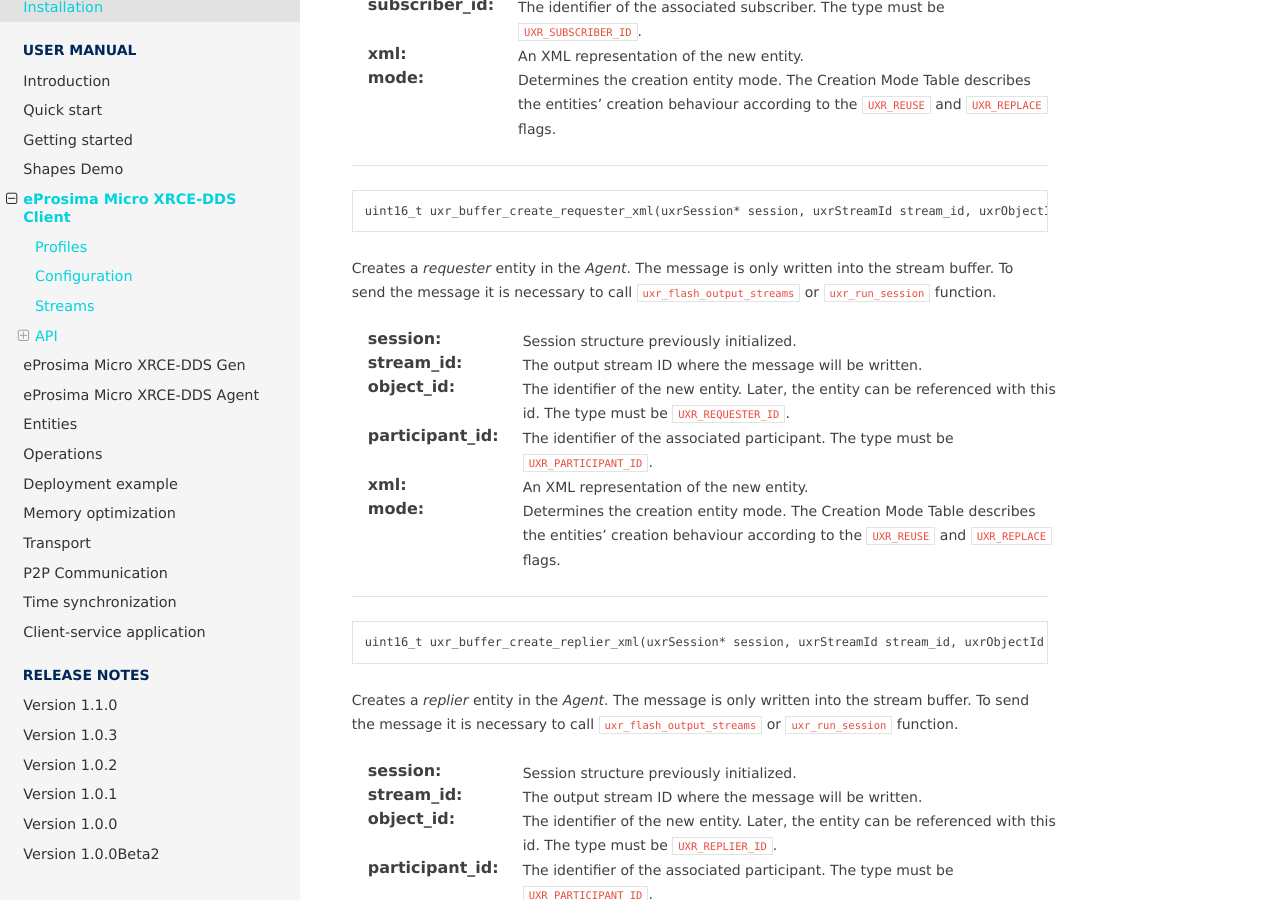
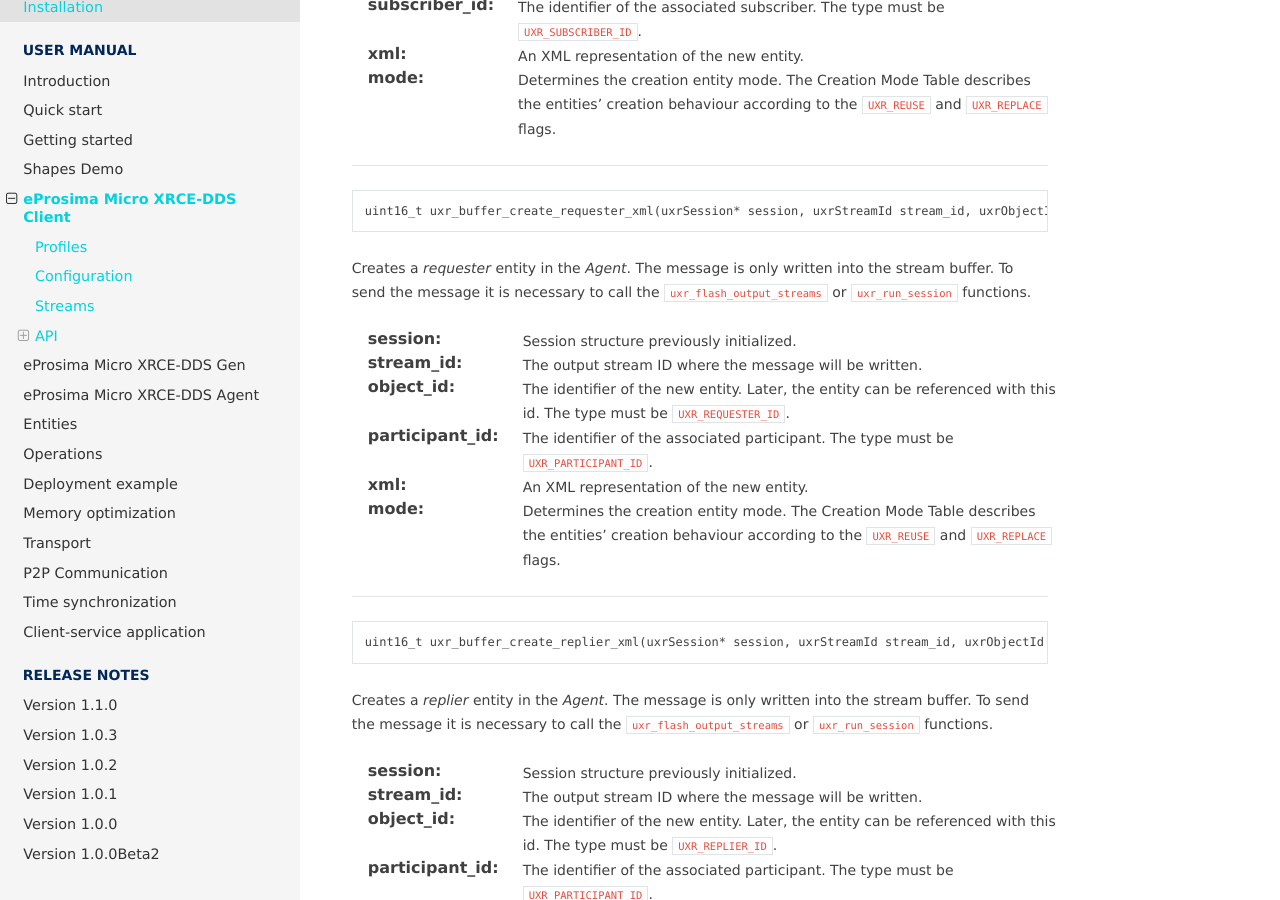
Before and after one commit to eProsima/Micro-XRCE-DDS-docs, a Sphinx documentation site: the page built from docs/client.rst, in a window 1280 px wide and 900 px high, scrolled down 12563 px. Built offline with Sphinx 7.4.7 and the Read the Docs theme 2.0.0, drawn with Linux system fonts in a browser that asks for light colours; some of the changed text lies outside the part shown.

Commit message:
Apply suggestions from code review
Co-authored-by: FranFin <58737168+FranFin@users.noreply.github.com>

```diff
--- a/docs/client.rst
+++ b/docs/client.rst
@@ -587,7 +587,7 @@
 
 Creates a `requester` entity in the *Agent*.
 The message is only written into the stream buffer.
-To send the message it is necessary to call ``uxr_flash_output_streams`` or ``uxr_run_session`` function.
+To send the message it is necessary to call the ``uxr_flash_output_streams`` or ``uxr_run_session`` functions.
 
 :session: Session structure previously initialized.
 :stream_id: The output stream ID where the message will be written.
@@ -608,7 +608,7 @@
 
 Creates a `replier` entity in the *Agent*.
 The message is only written into the stream buffer.
-To send the message it is necessary to call ``uxr_flash_output_streams`` or ``uxr_run_session`` function.
+To send the message it is necessary to call the ``uxr_flash_output_streams`` or ``uxr_run_session`` functions.
 
 :session: Session structure previously initialized.
 :stream_id: The output stream ID where the message will be written.
@@ -718,7 +718,7 @@
 
 Creates a `requester` entity in the *Agent*.
 The message is only written into the stream buffer.
-To send the message it is necessary to call ``uxr_flash_output_streams`` or ``uxr_run_session`` function.
+To send the message it is necessary to call the ``uxr_flash_output_streams`` or ``uxr_run_session`` functions.
 
 :session: Session structure previously initialized.
 :stream_id: The output stream ID where the message will be written.
@@ -739,7 +739,7 @@
 
 Creates a `replier` entity in the *Agent*.
 The message is only written into the stream buffer.
-To send the message it is necessary to call ``uxr_flash_output_streams`` or ``uxr_run_session`` function.
+To send the message it is necessary to call the ``uxr_flash_output_streams`` or ``uxr_run_session`` functions.
 
 :session: Session structure previously initialized.
 :stream_id: The output stream ID where the message will be written.
--- a/docs/getting_started.rst
+++ b/docs/getting_started.rst
@@ -190,7 +190,7 @@
 both entities contain a `Publisher` and a `Subscriber`,
 the `Publisher` of the `Requester` and the `Subscriber` of the `Replier` are associated with the same `Topic` and vice versa.
 In that way, each time a `Requester` publishes a request it will be received by the `Replier`,
-then this last will generate a reply and publish it, and finally, this reply will be received by the `Requester`.
+then the latter will generate a reply and publish it, and finally, this reply will be received by the `Requester`.
 
 The following code shows how to create a `Requester` and a `Replier` using the XML representation.
 
```
Also changed, not shown: other parts of docs/client.rst (+2 -2 lines), docs/client_service.rst (+4 -4 lines).
